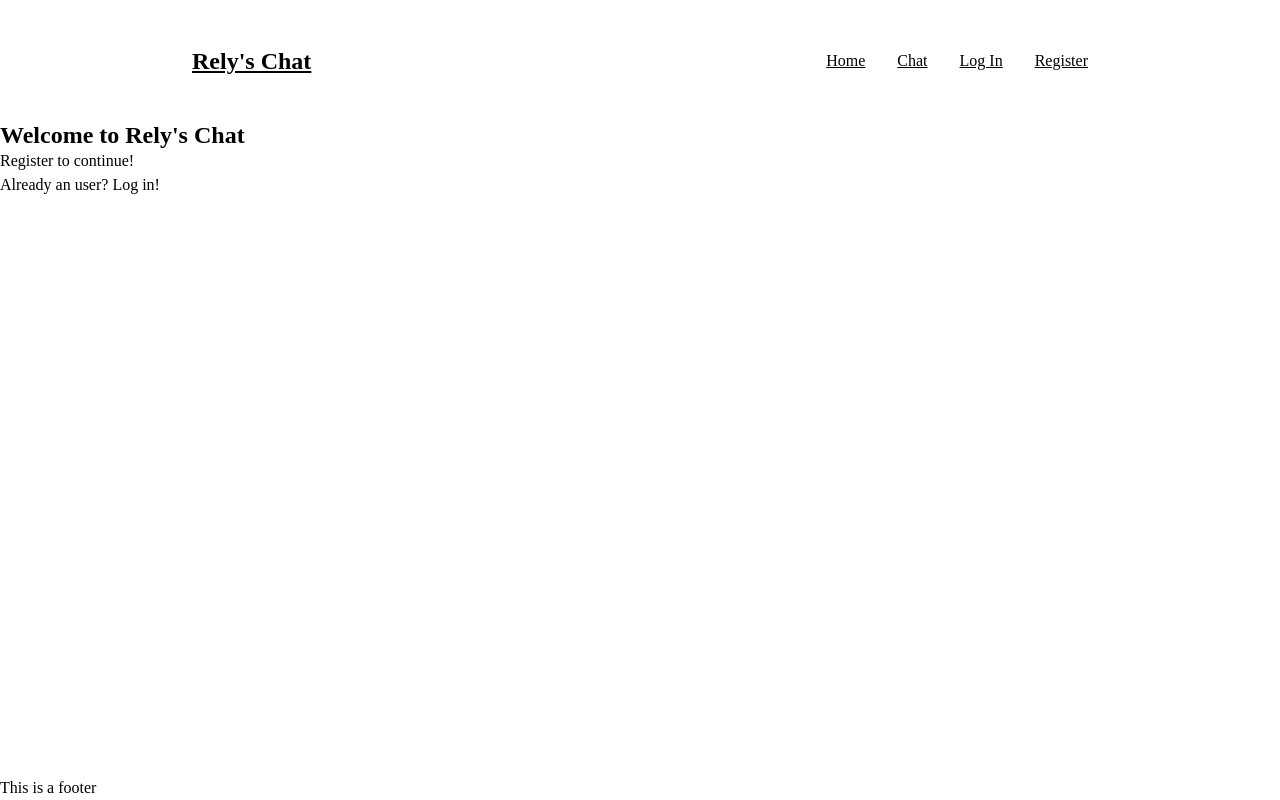
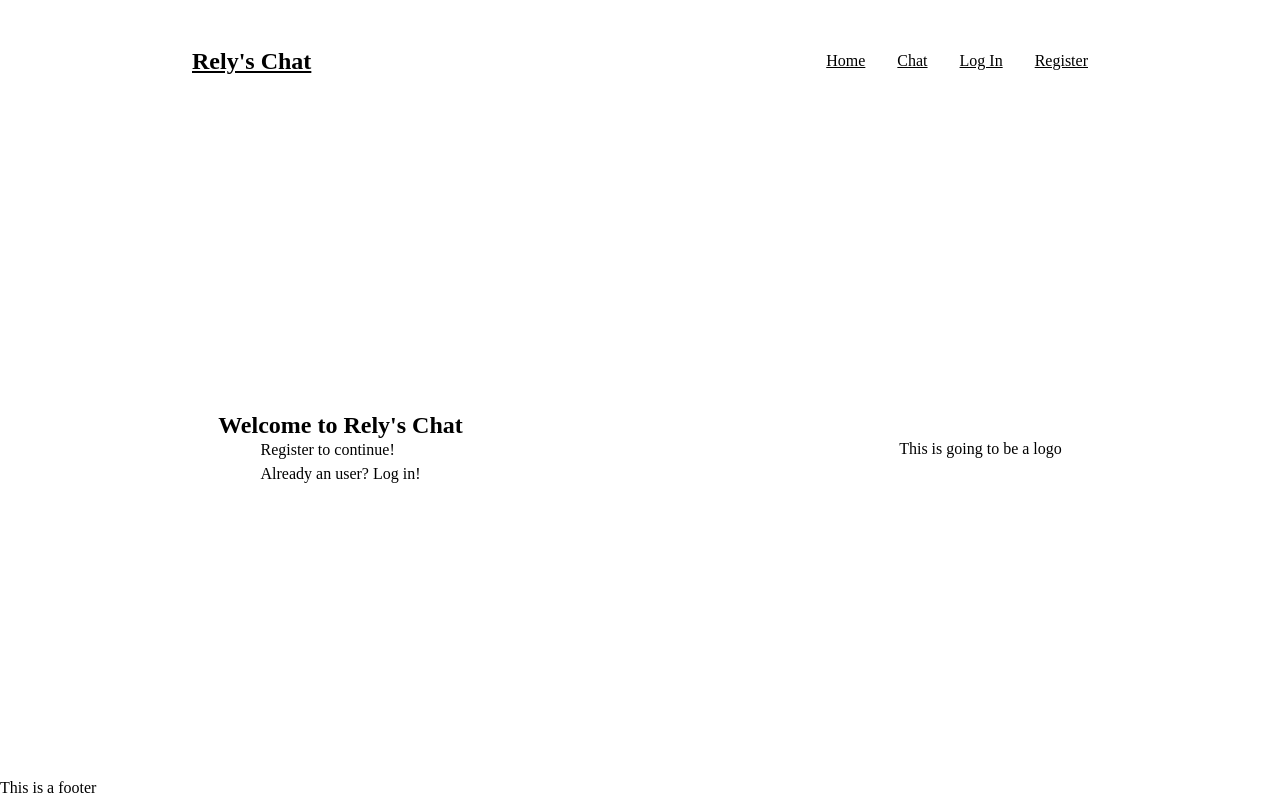
Before and after one commit to Relyful/Messaging-App, a React app in the folder frontend/: page / in a window 1280 px wide. Built offline with nearby package versions, Linux system fonts and the light colour scheme; no server answers; the HTML template or start-up script is replaced by a standard one.

Commit message:
Add basic layout

```diff
--- a/frontend/src/components/Home/Home.jsx
+++ b/frontend/src/components/Home/Home.jsx
@@ -1,24 +1,28 @@
-import { useOutletContext } from 'react-router';
+import { useOutletContext, Link } from 'react-router';
 import styles from './Home.module.css';
+
 
 export default function Home() {
   const {user} = useOutletContext();
   console.log(user);
 
   return (
-    <div className={styles.container}>
+    <div className={styles.homeContainer}>
       <div className={styles.heading}>
         <h2>Welcome to Rely&apos;s Chat</h2>
-      </div>
-      <div className={styles.callToAction}>
+        <div className={styles.callToAction}>
         {!user ? (
           <>
             <p>Register to continue!</p>
             <p>Already an user? Log in!</p>
           </>
         ) : (
-        <div>Continue</div>
+        <div><Link to={'/chat'}>Continue</Link></div>
         )}
+      </div>
+      </div>
+      <div className={styles.logo}>
+        This is going to be a logo
       </div>
     </div>
   )
--- a/frontend/src/components/Home/Home.module.css
+++ b/frontend/src/components/Home/Home.module.css
@@ -0,0 +1,21 @@
+.homeContainer {
+  display: flex;
+  justify-content: space-between;
+  flex-grow: 1;
+}
+
+.heading, .logo {
+  display: flex;
+  flex-grow: 1;
+}
+
+.heading {
+  flex-direction: column;
+  justify-content: center;
+  align-items: center;
+}
+
+.logo {
+  justify-content: center;
+  align-items: center;
+}
```
